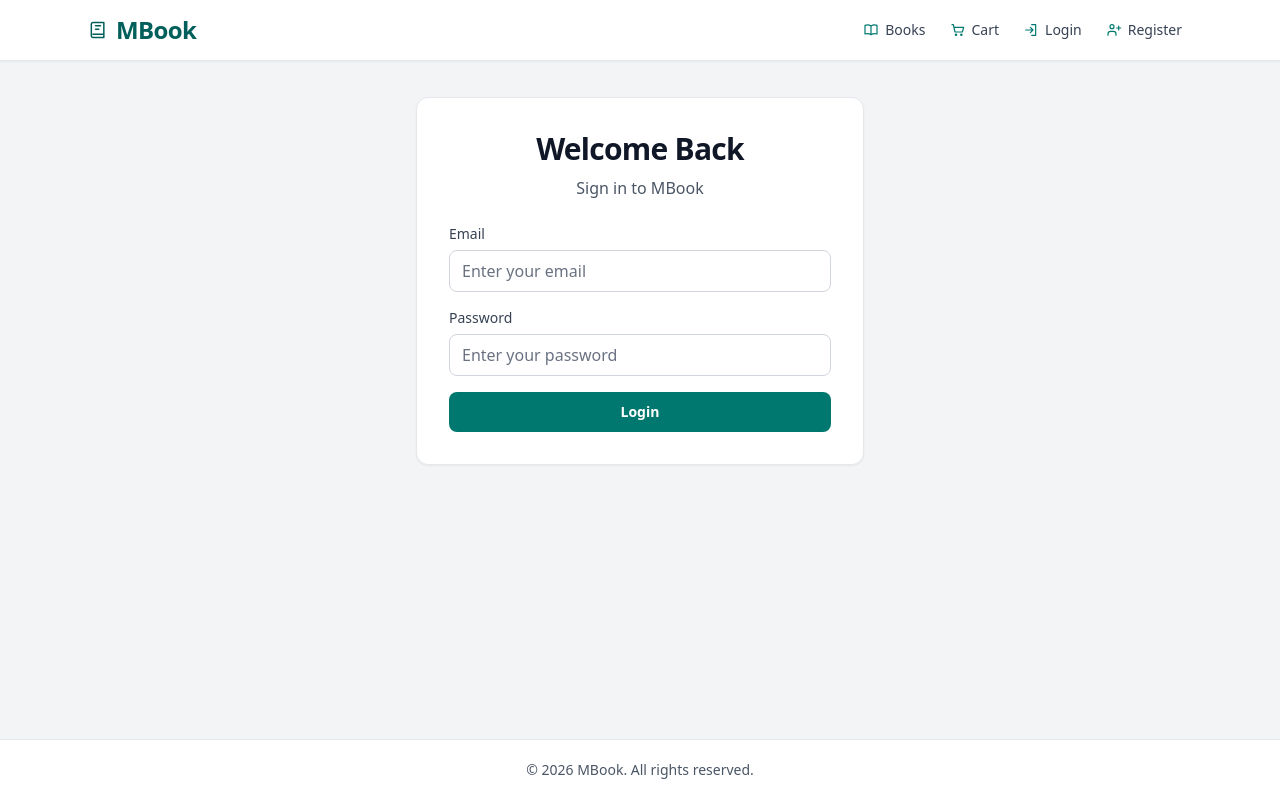
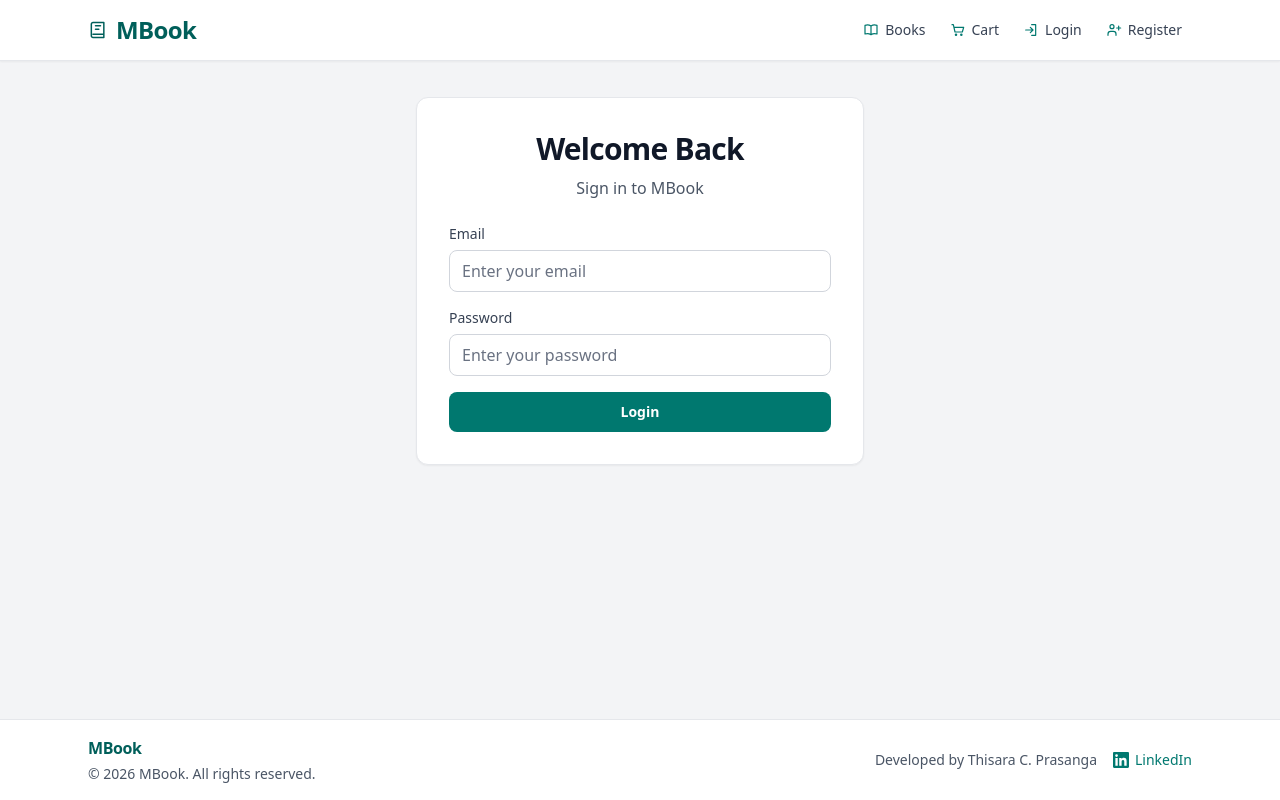
Before and after one commit to thisaraCPrasanga/bookstore_project, a React (Vite) app in the folder frontend-js/: page /login in a window 1280 px wide. Built offline with nearby package versions, Linux system fonts and the light colour scheme; no server answers.

Commit message:
feat(frontend): add footer

```diff
--- a/frontend-js/src/App.jsx
+++ b/frontend-js/src/App.jsx
@@ -538,10 +538,28 @@ function AppContent() {
       </main>
 
       {/* Footer */}
-      <footer className="border-t border-gray-200 bg-white px-4 py-5 text-center text-sm text-gray-600">
-        <p>
-          © 2026 MBook. All rights reserved.
-        </p>
+      <footer className="border-t border-gray-200 bg-white text-sm text-gray-600">
+        <div className="page-shell flex max-w-6xl flex-col items-center gap-3 py-4 text-center sm:flex-row sm:justify-between sm:text-left">
+          <div className="space-y-1">
+            <p className="text-base font-bold tracking-tight text-teal-800">MBook</p>
+            <p>© {new Date().getFullYear()} MBook. All rights reserved.</p>
+          </div>
+
+          <div className="flex flex-wrap items-center justify-center gap-x-4 gap-y-1 sm:justify-end">
+            <p>Developed by Thisara C. Prasanga</p>
+            <a
+              href="https://www.linkedin.com/in/thisara-prasanga-55bb77321"
+              target="_blank"
+              rel="noopener noreferrer"
+              className="inline-flex min-h-11 items-center gap-1.5 rounded-sm font-medium text-teal-700 hover:text-teal-800 hover:underline sm:min-h-9"
+            >
+              <svg aria-hidden="true" focusable="false" viewBox="0 0 24 24" className="size-4 shrink-0 fill-current">
+                <path d="M20.45 20.45H16.9v-5.57c0-1.33-.03-3.04-1.85-3.04-1.85 0-2.14 1.45-2.14 2.94v5.67H9.35V9h3.41v1.56h.05c.48-.9 1.64-1.85 3.37-1.85 3.6 0 4.27 2.37 4.27 5.46v6.28ZM5.34 7.43a2.06 2.06 0 1 1 0-4.12 2.06 2.06 0 0 1 0 4.12Zm1.78 13.02H3.56V9h3.56v11.45ZM22.22 0H1.77C.79 0 0 .77 0 1.73v20.54C0 23.23.79 24 1.77 24h20.45c.98 0 1.78-.77 1.78-1.73V1.73C24 .77 23.2 0 22.22 0Z" />
+              </svg>
+              LinkedIn<span className="sr-only"> (opens in a new tab)</span>
+            </a>
+          </div>
+        </div>
       </footer>
     </div>
   );
```
